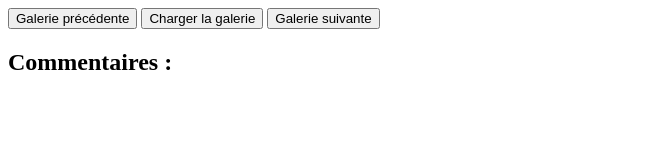
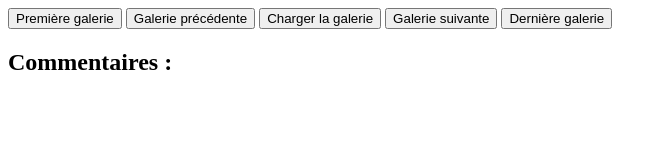
Before and after one commit to HugoA54/photobox, a website with bundled scripts: page index.html in a window 1280 px wide. Shown: the whole page, without its empty margins (0-667 px from the left). Built offline with nearby package versions, Linux system fonts and the light colour scheme; no server answers.

Commit message:
Feat: Rajout des boutons last et first dans l'html

```diff
--- a/index.html
+++ b/index.html
@@ -13,9 +13,12 @@
     <a href=" https://webetu.iutnc.univ-lorraine.fr{{categorie}}" target="_blank">{{categorie}}</a>
   </script>
 
+  <button id="btn-first-gallery">Première galerie</button>
   <button id="btn-prev-gallery">Galerie précédente</button>
   <button id="btn-load-gallery">Charger la galerie</button>
     <button id="btn-next-gallery">Galerie suivante</button>
+    <button id="btn-last-gallery">Dernière galerie</button>
+
 
   <div id="la_galerie"></div>
 
```
